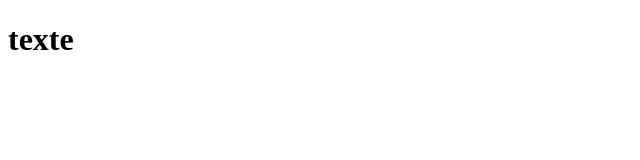
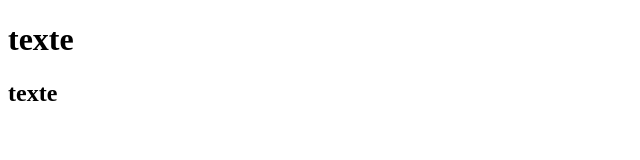
Before and after one commit to AurelieFqt/Hello, a plain HTML site: page index.html in a window 1280 px wide. Shown: the full height of the page, 0-640 px from the left. Drawn offline with Linux system fonts and the light colour scheme.

Commit message:
add h2 in body

```diff
--- a/index.html
+++ b/index.html
@@ -6,5 +6,6 @@
   </head>
   <body>
     <h1>texte</h1>
+    <h2>texte</h2>
   </body>
 </html>
```
